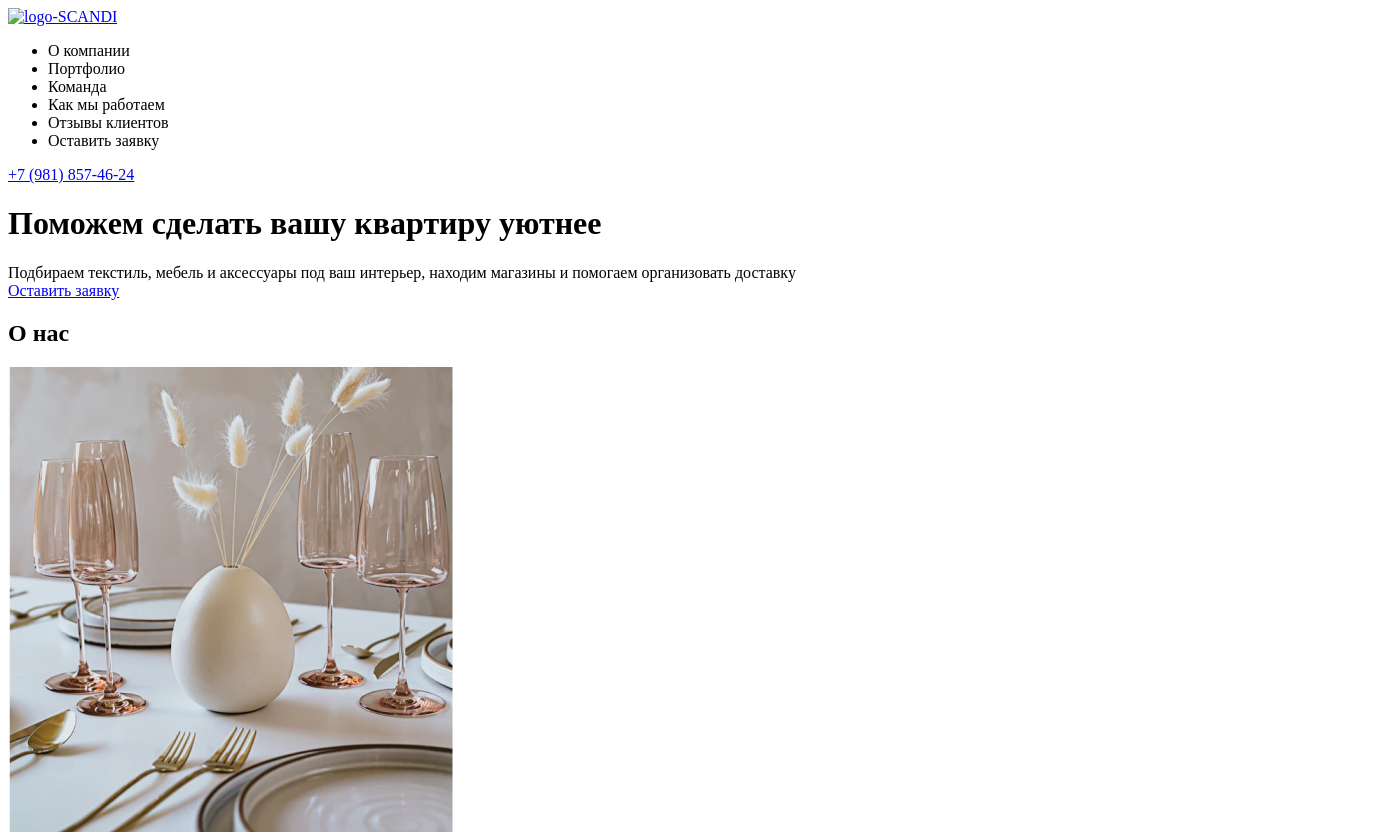
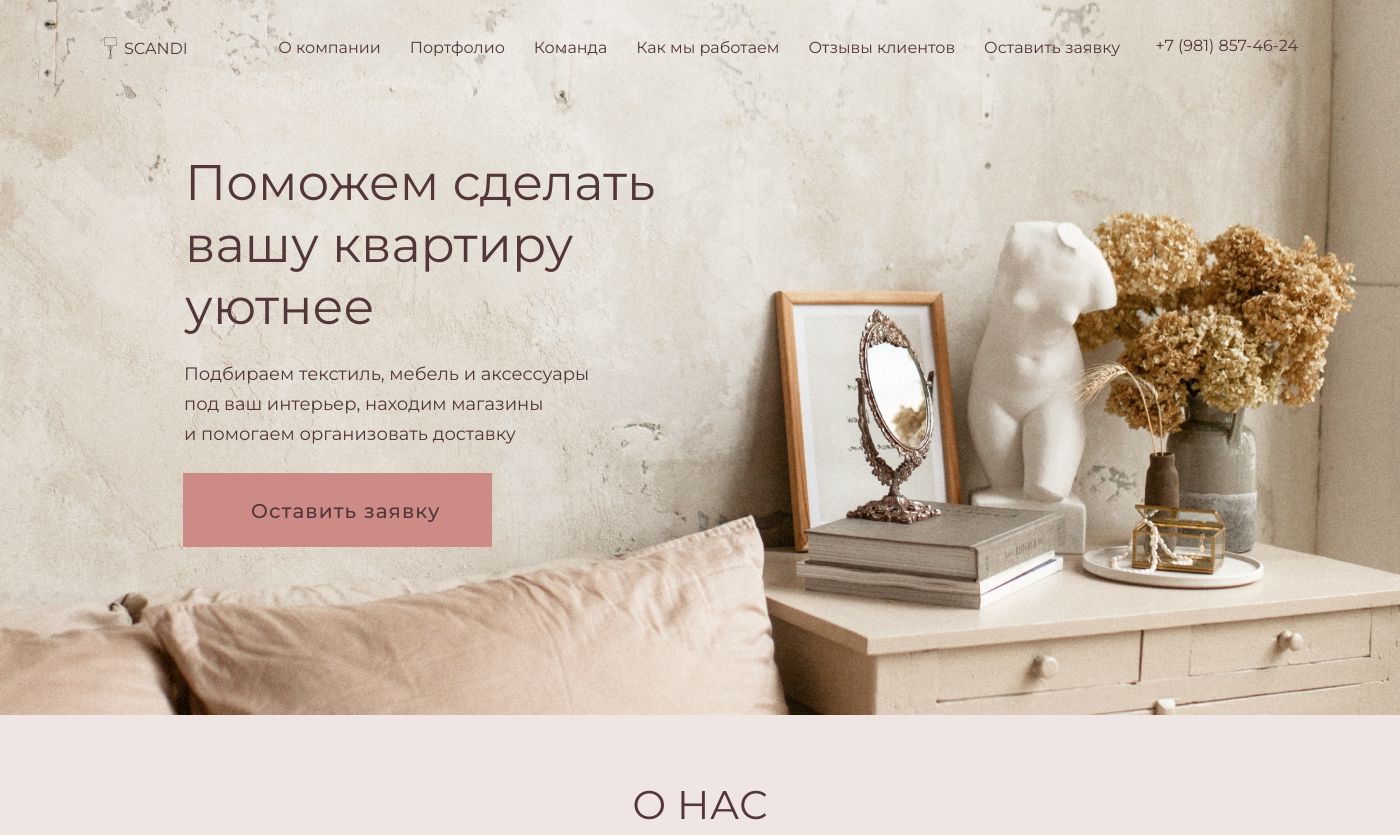
Before and after one commit to Svet-lik/SCANDI, a plain HTML site: page index.html in a window 1280 px wide. Shown: the top 835 px of the page, 1400 px wide, since content can reach past the window. Drawn offline with Linux system fonts and the light colour scheme; the site is published under a folder, as on GitHub Pages, so addresses that start at the root find nothing.

```diff
--- a/index.html
+++ b/index.html
@@ -10,13 +10,13 @@
       href="https://fonts.googleapis.com/css2?family=Montserrat:wght@400;500&display=swap"
       rel="stylesheet"
     />
-    <link rel="stylesheet" href="/style/style.css" />
+    <link rel="stylesheet" href="style/style.css" />
   </head>
   <body>
     <header class="header">
       <div class="container container-menu">
         <a href="#" class="head-logo"
-          ><img src="/image/logo.png" alt="logo-SCANDI"
+          ><img src="image/logo.png" alt="logo-SCANDI"
         /></a>
         <nav class="main-menu">
           <ul>
```
